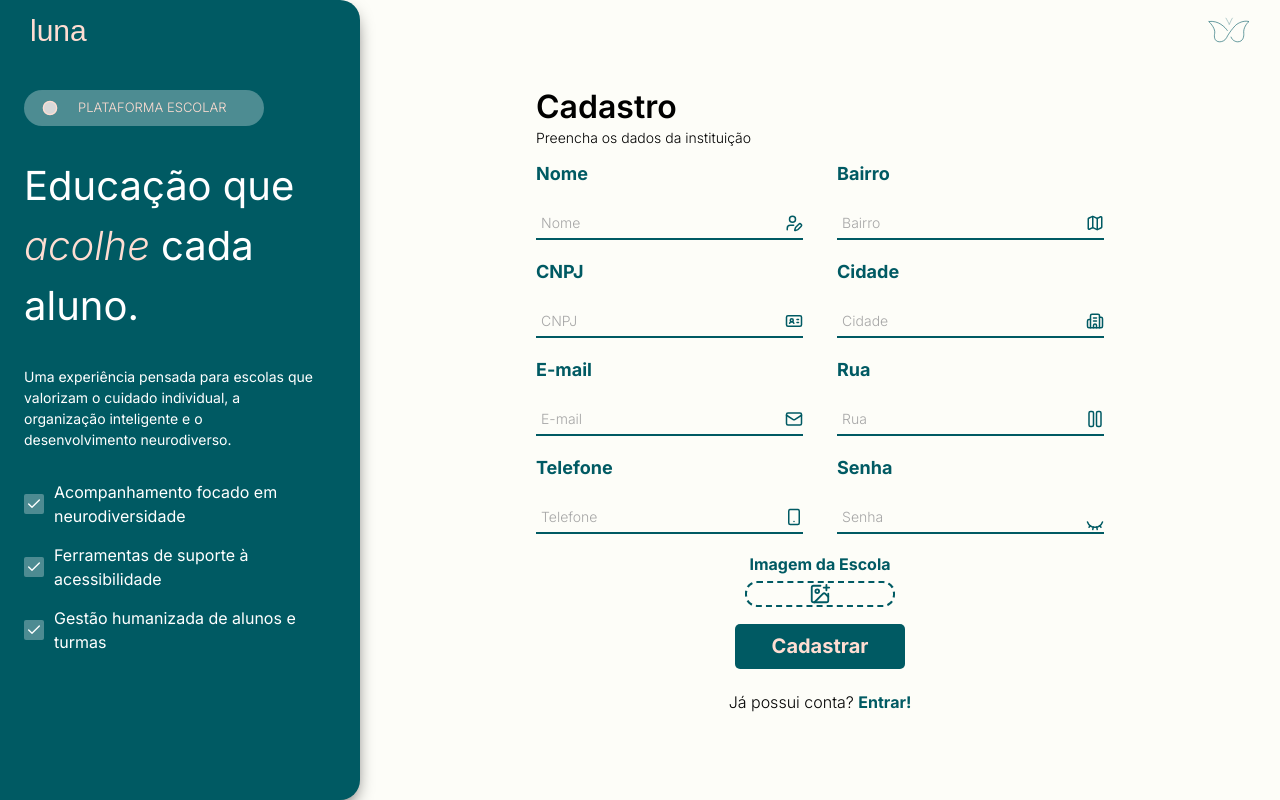
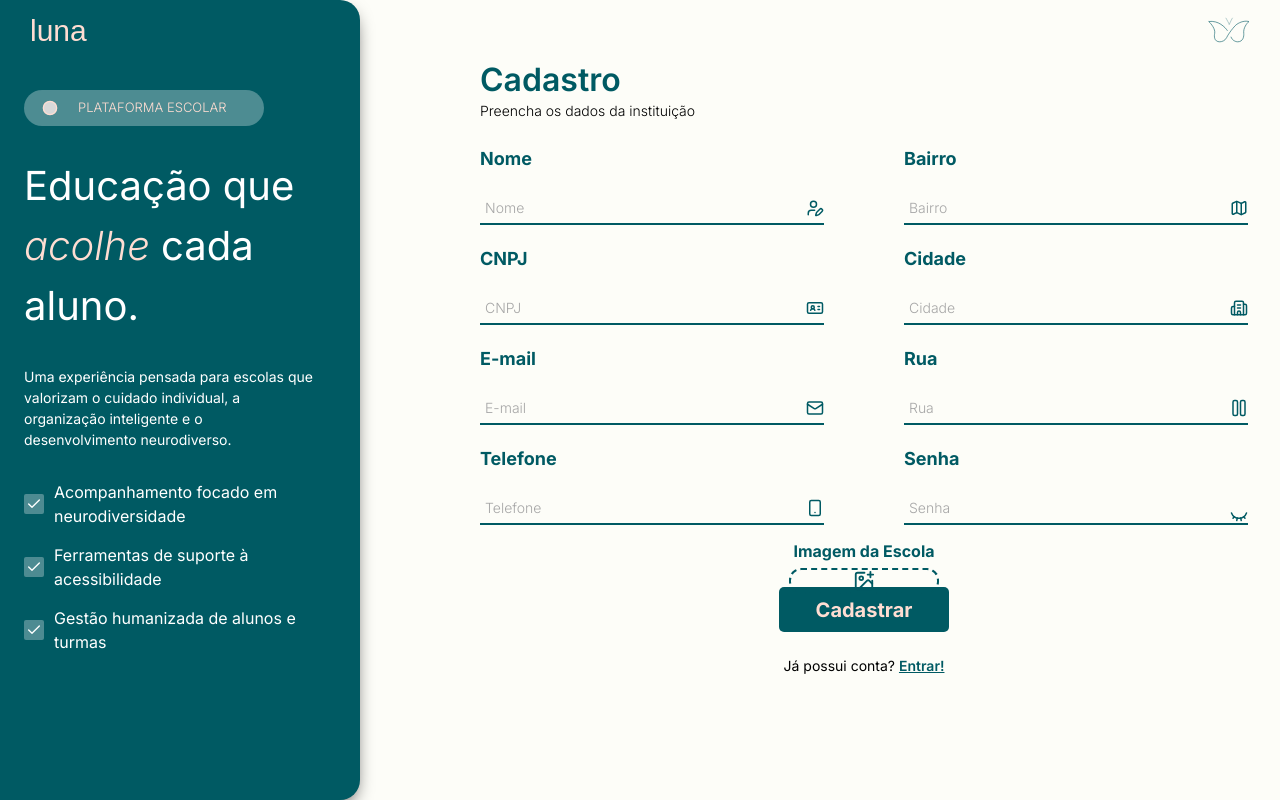
Before and after one commit to LunaSquad/Luna-Front, a React (Vite) app: page /cadastro in a window 1280 px wide. Built offline with nearby package versions, Linux system fonts and the light colour scheme; a web font is replaced by a local one.

Commit message:
Arrumando Cadastro

```diff
--- a/src/index.css
+++ b/src/index.css
@@ -2441,9 +2441,9 @@ body {
   }
 
   /* ── CADASTRO ───────────────────────────────── */
-  .containerCadastro {
-    justify-content: space-between;
-  }
+    .containerCadastro {
+      justify-content: space-between;
+    }
 
   .Cadastro {
     position: absolute;
--- a/src/pages/Cadastro.tsx
+++ b/src/pages/Cadastro.tsx
@@ -72,9 +72,7 @@ function Cadastro() {
             <div className="principal-info-right">
                 <div className="principal-platform-title">
                     <Circle size={16} fill="#D9D9D9" />
-                    <p>
-                        PLATAFORMA ESCOLAR
-                    </p>
+                    <p>PLATAFORMA ESCOLAR</p>
                 </div>
 
                 <h1 className="principal-info-right-title">
@@ -87,45 +85,30 @@ function Cadastro() {
 
                 <div className="principal-info-right-opcs">
                     <div className="principal-info-right-opc">
-                        <p className="opc-icon">
-                            <Check size={16} />
-                        </p>
-                        <p className="opc-description">
-                            Acompanhamento focado em neurodiversidade
-                        </p>
+                        <p className="opc-icon"><Check size={16} /></p>
+                        <p className="opc-description">Acompanhamento focado em neurodiversidade</p>
                     </div>
                     <div className="principal-info-right-opc">
-                        <p className="opc-icon">
-                            <Check size={16} />
-                        </p>
-                        <p className="opc-description">
-                            Ferramentas de suporte à acessibilidade
-                        </p>
+                        <p className="opc-icon"><Check size={16} /></p>
+                        <p className="opc-description">Ferramentas de suporte à acessibilidade</p>
                     </div>
                     <div className="principal-info-right-opc">
-                        <p className="opc-icon">
-                            <Check size={16} />
-                        </p>
-                        <p className="opc-description">
-                            Gestão humanizada de alunos e turmas
-                        </p>
+                        <p className="opc-icon"><Check size={16} /></p>
+                        <p className="opc-description">Gestão humanizada de alunos e turmas</p>
                     </div>
                 </div>
             </div>
 
-            <div className="Cadastro">
-
-                <form onSubmit={handleSubmit} className="formCadastro">
-
-                    <div className="w-full flex flex-col items-start gap-3">
-
+            <div className="flex-1 w-full flex flex-col items-start justify-start pl-8 lg:pl-12 -translate-y-8">
+                <form onSubmit={handleSubmit} className="w-full max-w-3xl flex flex-col items-center px-4">
+                    <div className="w-full flex flex-col gap-6">
                         <div className="w-full self-start flex flex-col items-start text-left">
-                            <h2 className="font-semibold text-[32px] text-brand-teal leading-tight">Cadastro</h2>
+                            <h2 className="font-semibold text-[32px] text-luna-teal leading-tight">Cadastro</h2>
                             <p className="text-brand-gray font-light text-[14px]">Preencha os dados da instituição</p>
                         </div>
 
-                        <div className="dadosCadGeral w-full">
-                            <div className="dadosCad1">
+                        <div className="grid grid-cols-2 gap-x-20 gap-y-5 w-full">
+                            <div className="flex flex-col gap-5">
                                 <div className="input-container">
                                     <Input id="nome" label="Nome" type="text" placeholder="Nome" value={nome} onChange={(e) => setNome(e.target.value)} required />
                                     <UserPen size={18} />
@@ -144,7 +127,7 @@ function Cadastro() {
                                 </div>
                             </div>
 
-                            <div className="dadosCad2">
+                            <div className="flex flex-col gap-5">
                                 <div className="input-container">
                                     <Input id="bairro" label="Bairro" type="text" placeholder="Bairro" value={bairro} onChange={(e) => setBairro(e.target.value)} required />
                                     <Map size={18} />
@@ -173,20 +156,21 @@ function Cadastro() {
                                 </div>
                             </div>
                         </div>
-
                     </div>
 
-                    <UploadImagem
-                        label="Imagem da Escola"
-                        onChange={(file) => setImagem(file)}
-                    />
+                    <div className="mt-3.5! flex flex-col items-center w-full gap-6">
+                        <UploadImagem
+                            label="Imagem da Escola"
+                            onChange={(file) => setImagem(file)}
+                        />
+                    </div>
 
-                    {erro && <p className="erro-form" style={{ color: 'red', marginTop: '10px' }}>{erro}</p>}
+                    {erro && <p className="text-red-500 text-sm mt-2">{erro}</p>}
 
-                    <div className="botao">
+                    <div className="mt-3.5! flex justify-center w-full">
                         <Button
                             type="submit"
-                            className="submitCadastrar"
+                            className="submitCadastrar w-full max-w-md"
                             disabled={carregando}
                         >
                             {carregando ? "Cadastrando..." : "Cadastrar"}
@@ -194,12 +178,10 @@ function Cadastro() {
                     </div>
                 </form>
 
-                <p className="footer-text">
-                    Já possui conta? <span><Link to="/">Entrar!</Link></span>
+                <p className="mt-6! text-sm text-brand-gray self-start! text-center w-full max-w-3xl mx-auto">
+                    Já possui conta? <span><Link to="/" className="text-luna-teal font-semibold underline">Entrar!</Link></span>
                 </p>
-
             </div>
-
         </div>
     )
 }
```
